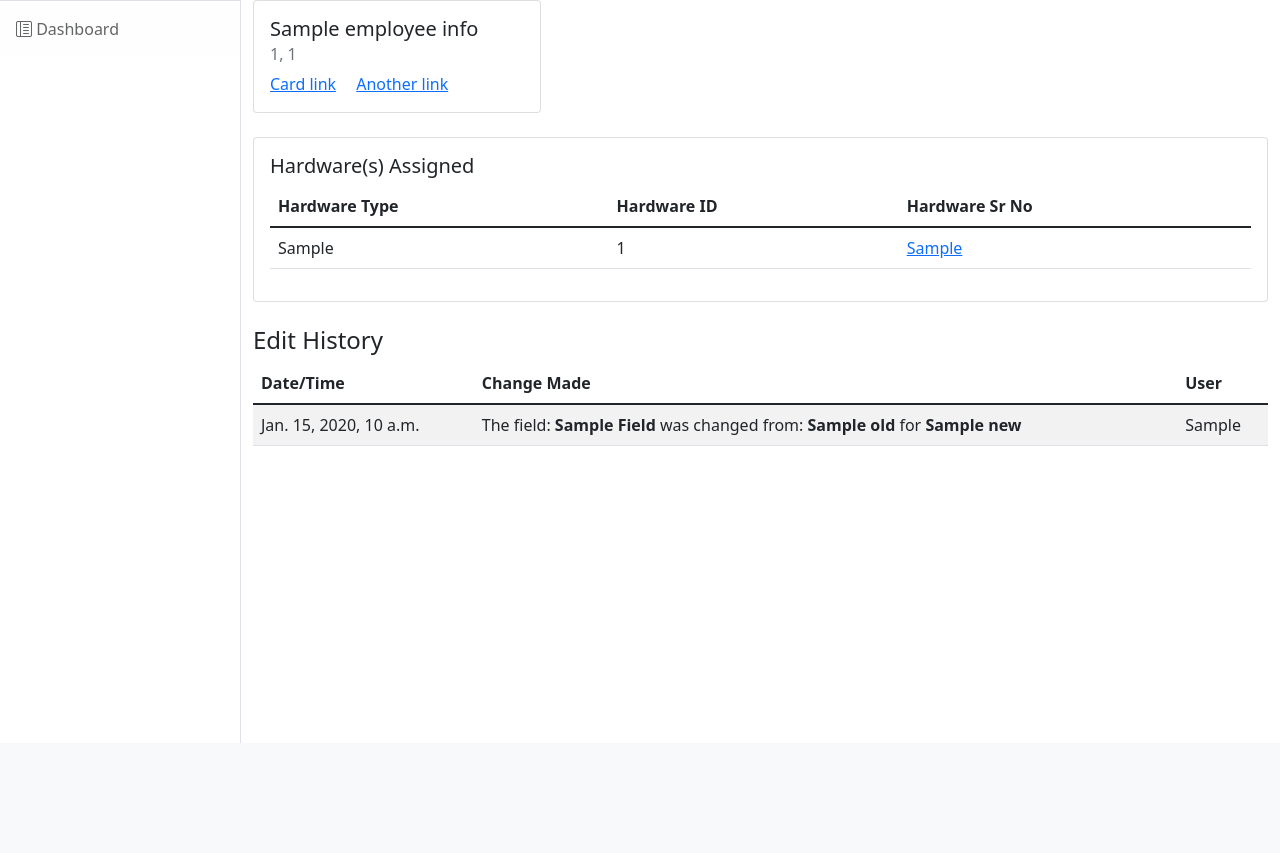
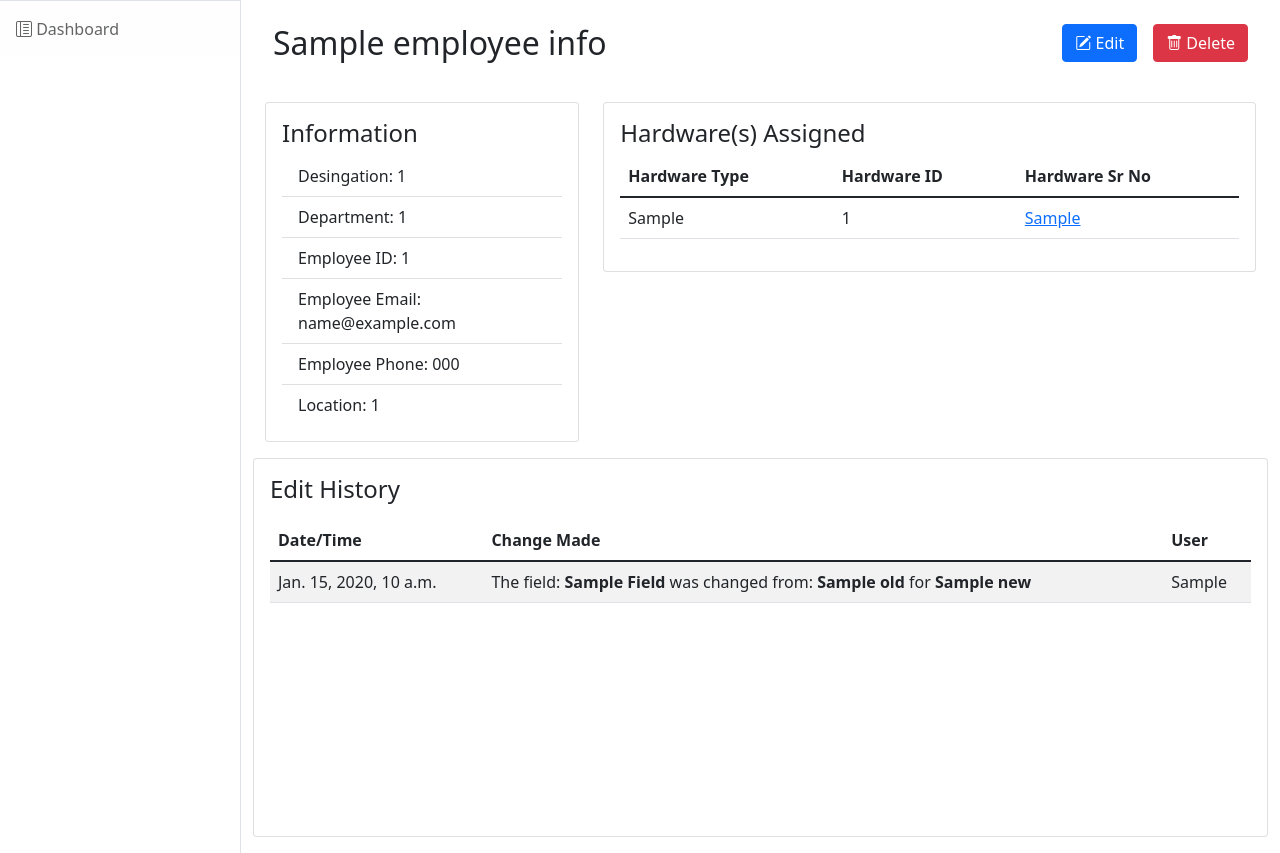
Before and after one commit to 9akashnp8/mini-ERP, a Django app: template hardware/templates/employees/employee.html in a window 1280 px wide. Shown: the part 57-910 px from the top of the page. Before the commit the page ends 800 px from the top, so only its background shows below. Run offline with Django 4.2, Linux system fonts and the light colour scheme; the template is opened without the code that fills it: most values are stand-ins (such as "Sample title", 1, 10 or a date in 2020); some libraries are stand-ins or nearby versions.

Commit message:
Modify Employee Detail Page template, make functionally and asthetically better
add edit and delete button inside detail page as planned, reposition
items for better asthetics

```diff
--- a/hardware/templates/employees/employee.html
+++ b/hardware/templates/employees/employee.html
@@ -1,13 +1,41 @@
 {% extends 'hardware/main.html' %}
 
 {% block content %}
-    <div class="container">
-        <div class="card" style="width: 18rem;">
+    <!--Employee Info along with Hardware Assigned card-->
+    <div class="container px-4">
+        <!--Employee Title with action buttons-->
+        <div class="d-flex py-3">
+            <div class="me-auto p-2 bd-highlight">
+              <h2>{{employee_info.emp_name}}</h2>
+            </div>
+            <div class="p-2 bd-highlight">
+              <p>
+                <a href="{% url 'employee_edit' employee_info.emp_id %}" class="btn btn-primary">
+                    <i class="bi bi-pencil-square"></i> Edit
+                </a>
+              </p>
+            </div>
+            <div class="p-2 bd-highlight">
+              <a href="{% url 'employee_del' employee_info.emp_id %}" class="btn btn-danger">
+                <i class="bi bi-trash"></i> Delete
+              </a>
+            </div>
+        </div>
+        <!--Information & Hardware Assigned Cards-->
+        <div class="row">
+            <!--Information Card-->
+            <div class="col-md-4">
+                <div class="card">
                     <div class="card-body">
-                <h5 class="card-title">{{employee_info.emp_name}}</h5>
-                <h6 class="card-subtitle mb-2 text-muted">{{employee_info.desig_id}}, {{employee_info.dept_id}}</h6>
-                <a href="#" class="card-link">Card link</a>
-                <a href="#" class="card-link">Another link</a>
+                        <div class="card-title"><h4>Information</h4></div>
+                        <ul class="list-group list-group-flush">
+                            <li class="list-group-item">Desingation: {{employee_info.desig_id}}</li>
+                            <li class="list-group-item">Department: {{employee_info.dept_id}}</li>
+                            <li class="list-group-item">Employee ID: {{employee_info.lk_emp_id}}</li>
+                            <li class="list-group-item">Employee Email: {{employee_info.emp_email}}</li>
+                            <li class="list-group-item">Employee Phone: {{employee_info.emp_phone}}</li>
+                            <li class="list-group-item">Location: {{employee_info.loc_id}}</li>
+                        </ul>
                         {% if messages %}
                         <br>
                         <div class="alert alert-success alert-dismissible" role="alert">
@@ -19,11 +47,11 @@
                     </div>
                 </div>
             </div>
-    <div class="container my-4">
-        <div class="row">
-            <div class="col">
+
+            <!--Hardware Assigned Card-->
+            <div class="col-md-8">
                 <div class="card card-body">
-                    <h5 class="card-title">Hardware(s) Assigned</h5>
+                    <h4 class="card-title">Hardware(s) Assigned</h4>
                     <table class="table table-stripped">
                         <thead>
                           <tr>
@@ -51,8 +79,12 @@
             </div>
         </div>
     </div>
-    <div class="container">
-        <h4>Edit History</h4>
+
+    <!--Edit History Table-->
+    <div class="container my-3">
+        <div class="col">
+            <div class="card card-body">
+                <div class="card-title"><h4>Edit History</h4></div>
                 <div class="table-wrapper-scroll-y my-custom-scrollbar">
                     <table class="table table-striped table-hover">
                         <thead>
@@ -89,4 +121,6 @@
                     </table>
                 </div>
             </div>
+        </div>
+    </div>
 {% endblock %}
```
Lines whose indentation alone changed are shown as unchanged.
